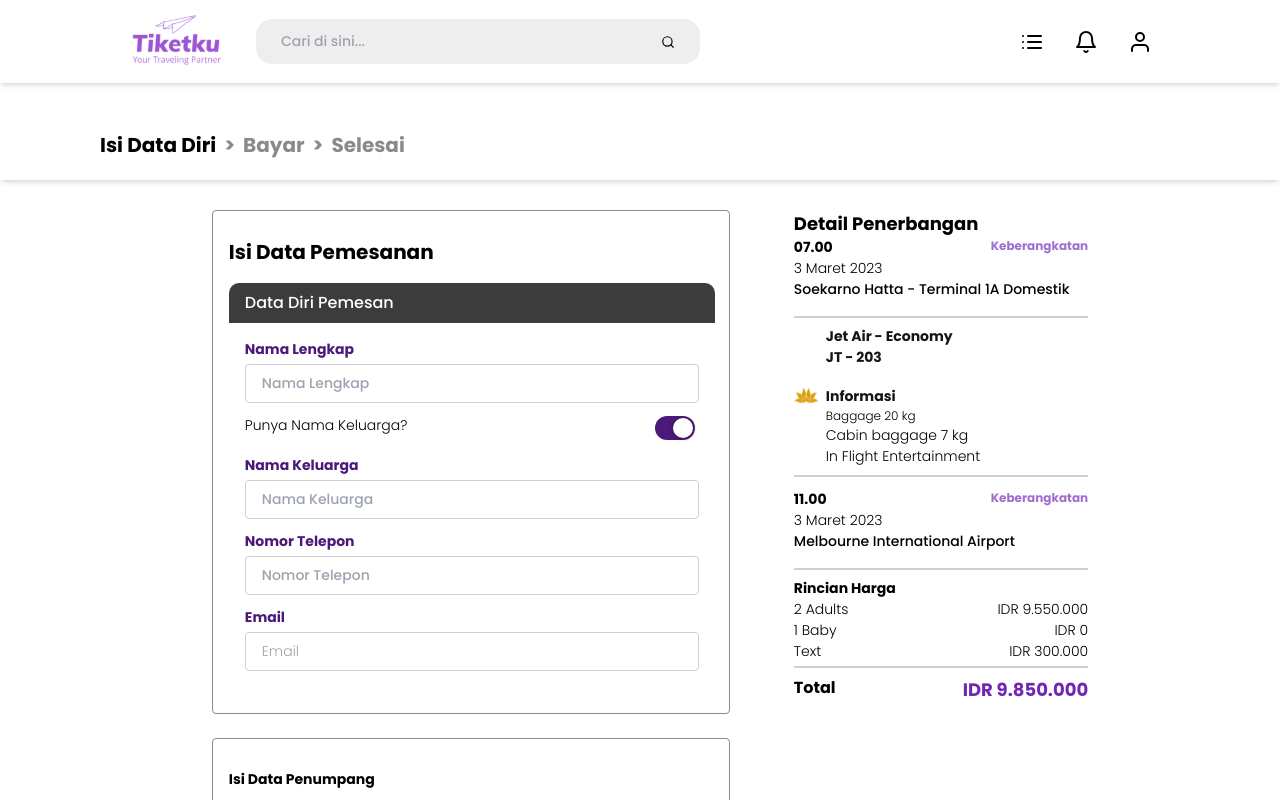
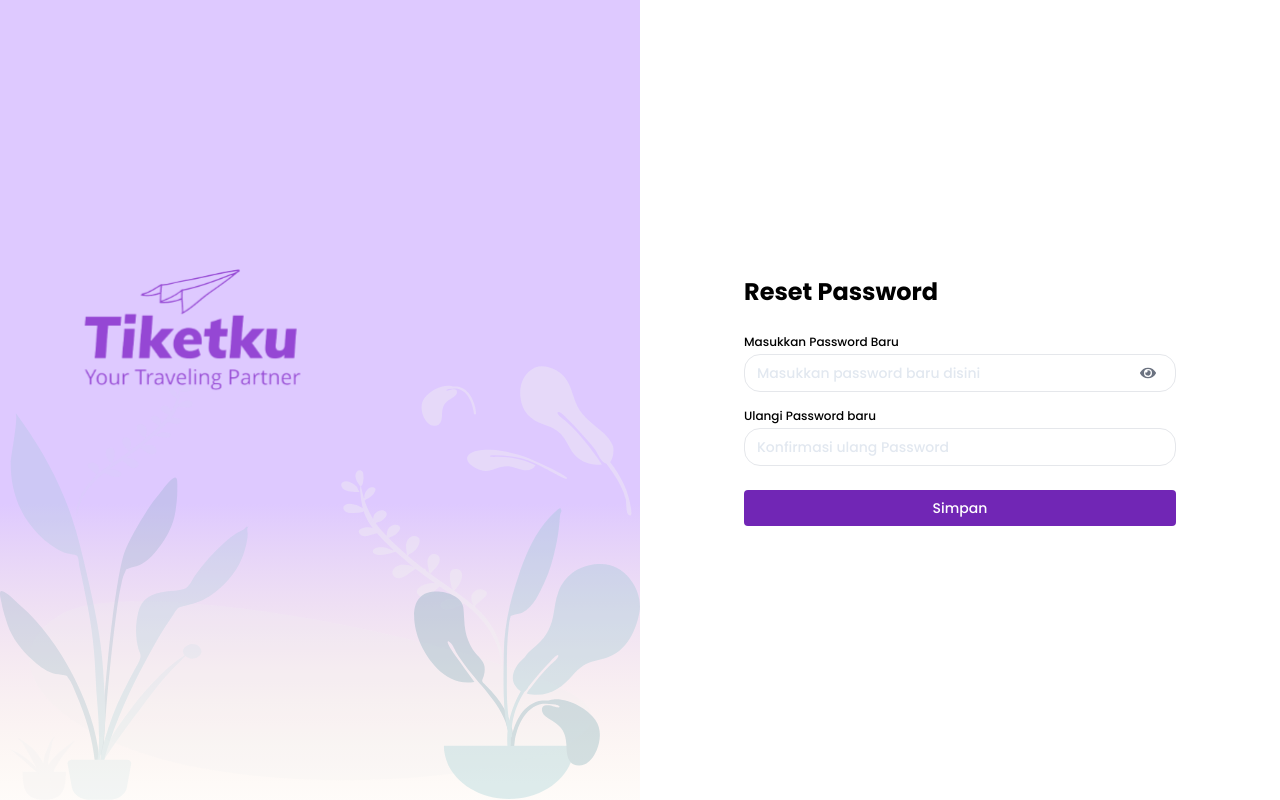
Before and after one commit to GMaysa/b3-final, a React (Create React App) app: page / in a window 1280 px wide. Shown: the top 800 px of the page. Built offline with nearby package versions, Linux system fonts and the light colour scheme.

Commit message:
Login first update

```diff
--- a/src/App.js
+++ b/src/App.js
@@ -4,13 +4,16 @@ import Biodata from './pages/Biodata';
 import Header from './components/Header';
 import Payment from './pages/Payment';
 import PaymentSuccess from './pages/PaymentSuccess';
+import Login from './pages/Login';
+import Register from './pages/Register';
+import Reset from './pages/Reset';
 
 function App() {
   return (
     <BrowserRouter>
-    <Header/>
+    {/* <Header/> */}
       <Routes>
-        <Route path='/' element={<Biodata/>}></Route>
+        <Route path='/' element={<Reset/>}></Route>
       </Routes>
       <Routes>
         <Route path='/pay' element={<Payment/>}></Route>
--- a/src/index.css
+++ b/src/index.css
@@ -22,3 +22,12 @@
 .tglBtn.active {
   right: 0%;
 }
+
+@layer base {
+  input[type="number"]::-webkit-inner-spin-button,
+  input[type="number"]::-webkit-outer-spin-button {
+    -webkit-appearance: none;
+    margin: 0;
+  }
+}
+/* manage style input */
--- /dev/null
+++ b/src/pages/Login.jsx
@@ -0,0 +1,58 @@
+import React from 'react'
+import wp from '../assets/wp.svg'
+import { useState } from 'react';
+import { FaEye, FaEyeSlash } from 'react-icons/fa';
+
+const Login = () => {
+  const [password, setPassword] = useState('');
+  const [showPassword, setShowPassword] = useState(false);
+
+  const handlePasswordChange = (e) => {
+    setPassword(e.target.value);
+  };
+
+  const togglePasswordVisibility = () => {
+    setShowPassword(!showPassword);
+  };
+
+  return (
+    <div className='flex font-Poppins'>
+        <img src={wp} className='w-1/2 h-screen object-cover object-left-top sm:hidden ' />
+
+        <div className='w-1/2 my-auto sm:mx-auto sm:w-full'>
+          <div className='max-w-lg m-auto rounded-xl p-5'>
+          <h1 className="font-bold mb-6 text-[24px]">Masuk</h1>
+
+          <form action=''>
+            <p className='mb-1 text-[0.8rem] '>Email/No Telepon</p>
+            <input type="email" id="email" placeholder="Contoh: johndoe@gmail.com" class="px-3 py-2 mb-4 border rounded-2xl w-full text-sm placeholder:text-slate-200 focus:outline-none focus:ring-1 focus:ring-[#7126B5] focus:border-[#7126B5] invalid:text-red-700 invalid:focus:ring-red-700 invalid:focus:border-red-700 peer:" />
+            <div className='flex items-center justify-between mb-[0.3rem]'>
+              <span className="block text-xs after:ml-0">Password</span>
+              <a className="inline-block align-baseline font-bold text-sm text-[#7126B5] hover:text-blue-800" href="#">Lupa kata sandi?</a>
+            </div>
+
+              <div className='relative'>
+                <input type="password"
+                // id="email"
+                  type={showPassword ? 'text' : 'password'}
+                  value={password}
+                  onChange={handlePasswordChange}
+                  placeholder="Masukan Password"
+                  class="px-3 py-2 border rounded-2xl w-full block text-sm placeholder:text-slate-200 focus:outline-none focus:ring-1 focus:ring-[#7126B5] focus:border-[#7126B5] invalid:text-piink-700 invalid:focus:ring-pink-700 invalid:focus:border-pink-700 peer:" />
+                  <label
+                    className="absolute top-1/2 -translate-y-1/2 right-5 cursor-pointer"
+                    onClick={togglePasswordVisibility}>
+                    {showPassword ? (<FaEyeSlash className='text-gray-700'/>) : (<FaEye className="text-gray-500" />)}
+                  </label>
+                </div>
+
+                <button className="bg-[#7126B5] text-sm hover:bg-[#35095c] text-white mx-auto font-bold py-2 px-2 mt-6 rounded m-auto w-full" type="submit"> Masuk </button>
+          </form>
+          <p class="mt-4 text-center text-sm ">Belum punya akun? <a href=""><span class="text-[#7126B5] text-sm font-bold"> daftar disini </span> </a> </p>
+          </div>
+        </div>
+    </div>
+  )
+}
+
+export default Login
--- /dev/null
+++ b/src/pages/Register.jsx
@@ -0,0 +1,57 @@
+import React from 'react'
+import wp from '../assets/wp.svg'
+
+const Register = () => {
+    return (
+      <div className='flex font-Poppins sm:block'>
+            <img src={wp} className='w-1/2 h-screen object-cover object-bottom md:block sm:hidden'/>
+
+          <div className='w-1/2 my-auto sm:mx-auto sm:w-full '>
+            <div className='max-w-lg m-auto rounded-xl p-5 sm:my-52 '>
+            <h1 className="font-bold mb-6 text-[24px]">Daftar</h1>
+
+            <form action=''>
+              <label htmlFor="text">
+                <span className='block mb-1 text-xs '>Nama</span>
+                <input type="textl" id="email" placeholder="Nama Lengkap" class="px-3 py-2 border mb-4 rounded-2xl w-full text-sm placeholder:text-slate-200 focus:outline-none focus:ring-1 focus:ring-[#7126B5] focus:border-[#7126B5] invalid:text-red-700 invalid:focus:ring-red-700 invalid:focus:border-red-700 peer:"
+                  />
+              </label>
+
+              <label for="email">
+                      <span className="text-xs mb-1 text-slate-700 ">Email</span>
+                      <input type="email"
+                      id="email"
+                      placeholder="Contoh: johndoe@gmail.com"
+                      class="px-3 py-2 mb-4 border shadow rounded-2xl w-full block text-sm placeholder:text-slate-200 focus:outline-none focus:ring-1 focus:ring-[#7126B5] focus:border-sky-500 invalid:text-red-700 invalid:focus:ring-red-700 invalid:focus:border-red-700 "
+                      />
+              </label>
+
+              <label for="number">
+                      <span class="text-xs mb-1 text-slate-700 ">Nomor Telepon</span>
+                      <input type="number" placeholder="+628" class="resize-none appearance-none px-3 py-2 mb-6 border shadow rounded-2xl w-full block text-sm placeholder:text-slate-200 focus:outline-none focus:ring-1 focus:ring-[#7126B5] focus:border-[#7126B5]"
+                      />
+              </label>
+
+
+              <label htmlFor="pasword">
+                <div className='flex items-center justify-between mb-[0.3rem]'>
+                  <span className="block text-xs mb-1 text-slate-700">Buat Password</span>
+                </div>
+                  <input type="password"
+                    id="email"
+                    placeholder="Masukan Password"
+                    class="px-3 py-2 border rounded-2xl w-full block text-sm placeholder:text-slate-200 focus:outline-none focus:ring-1 focus:ring-[#7126B5] focus:border-[#7126B5] invalid:text-piink-700 invalid:focus:ring-pink-700 invalid:focus:border-pink-700 peer:"
+                    />
+                   <button className="bg-[#7126B5] text-sm hover:bg-[#35095c] text-white mx-auto font-bold py-2 px-2 mt-6 rounded m-auto w-full" type="submit"> Masuk </button>
+              </label>
+            </form>
+
+            <p class="mt-4 text-center text-sm ">Sudah punya akun? <span class="text-[#7126B5] text-sm font-bold"> Masuk disini </span></p>
+            </div>
+          </div>
+
+      </div>
+    )
+  }
+
+  export default Register
--- /dev/null
+++ b/src/pages/Reset.jsx
@@ -0,0 +1,63 @@
+import React from 'react'
+import wp from '../assets/wp.svg'
+import { useState } from 'react';
+import { FaEye, FaEyeSlash } from 'react-icons/fa';
+
+const Reset = () => {
+  const [password, setPassword] = useState('');
+  const [showPassword, setShowPassword] = useState(false);
+
+  const handlePasswordChange = (e) => {
+    setPassword(e.target.value);
+  };
+
+  const togglePasswordVisibility = () => {
+    setShowPassword(!showPassword);
+  };
+
+    return (
+      <div className='flex font-Poppins sm:block'>
+      <img src={wp} className='w-1/2 h-screen object-cover object-left-top md:block sm:hidden'/>
+
+    <div className='w-1/2 my-auto sm:mx-auto sm:w-full'>
+      <div className='max-w-lg m-auto p-10'>
+      <h1 className="font-bold mb-6 text-[24px]"> Reset Password</h1>
+
+      <form action=''>
+
+        <p className='mb-1 text-xs '>Masukkan Password Baru</p>
+        <div className='relative mb-4'>
+          <input
+              type={showPassword ? 'text' : 'password'}
+              value={password}
+              onChange={handlePasswordChange}
+              placeholder="Masukkan password baru disini"
+              class="px-3 py-2 border rounded-2xl w-full text-sm placeholder:text-slate-200 focus:outline-none focus:ring-1 focus:ring-[#7126B5] focus:border-[#7126B5]"
+               />
+            <label
+              onClick={togglePasswordVisibility}
+              className="absolute top-1/2 -translate-y-1/2 right-5 cursor-pointer">
+                {showPassword ? (<FaEyeSlash className='text-gray-700'/>) : (<FaEye className="text-gray-500" />)}
+            </label>
+        </div>
+
+        <p className='mb-1 text-xs'>Ulangi Password baru</p>
+          <input
+            type="password"
+              id="email"
+              placeholder="Konfirmasi ulang Password"
+              class="px-3 py-2 border rounded-2xl w-full block text-sm placeholder:text-slate-200 focus:outline-none focus:ring-1 focus:ring-[#7126B5] focus:border-[#7126B5] "
+              />
+             <button className="bg-[#7126B5] text-sm hover:bg-[#35095c] text-white mx-auto  py-2 px-2 mt-6 rounded m-auto w-full"
+             type="submit"> Simpan </button>
+
+      </form>
+
+      </div>
+    </div>
+
+  </div>
+    )
+  }
+
+  export default Reset
--- a/tailwind.config.js
+++ b/tailwind.config.js
@@ -3,7 +3,8 @@ module.exports = {
   content: ["./src/**/*.{html,js,jsx}"],
   theme: {
     screens: {
-      'sm': '425px',
+      'sm': {'max': '425px'},
+      //maxwidth
       'md': '768px',
       'lg': '1024px',
       'xl': '1440px',
```
Also changed, not shown: src/assets/wp.svg (added).
